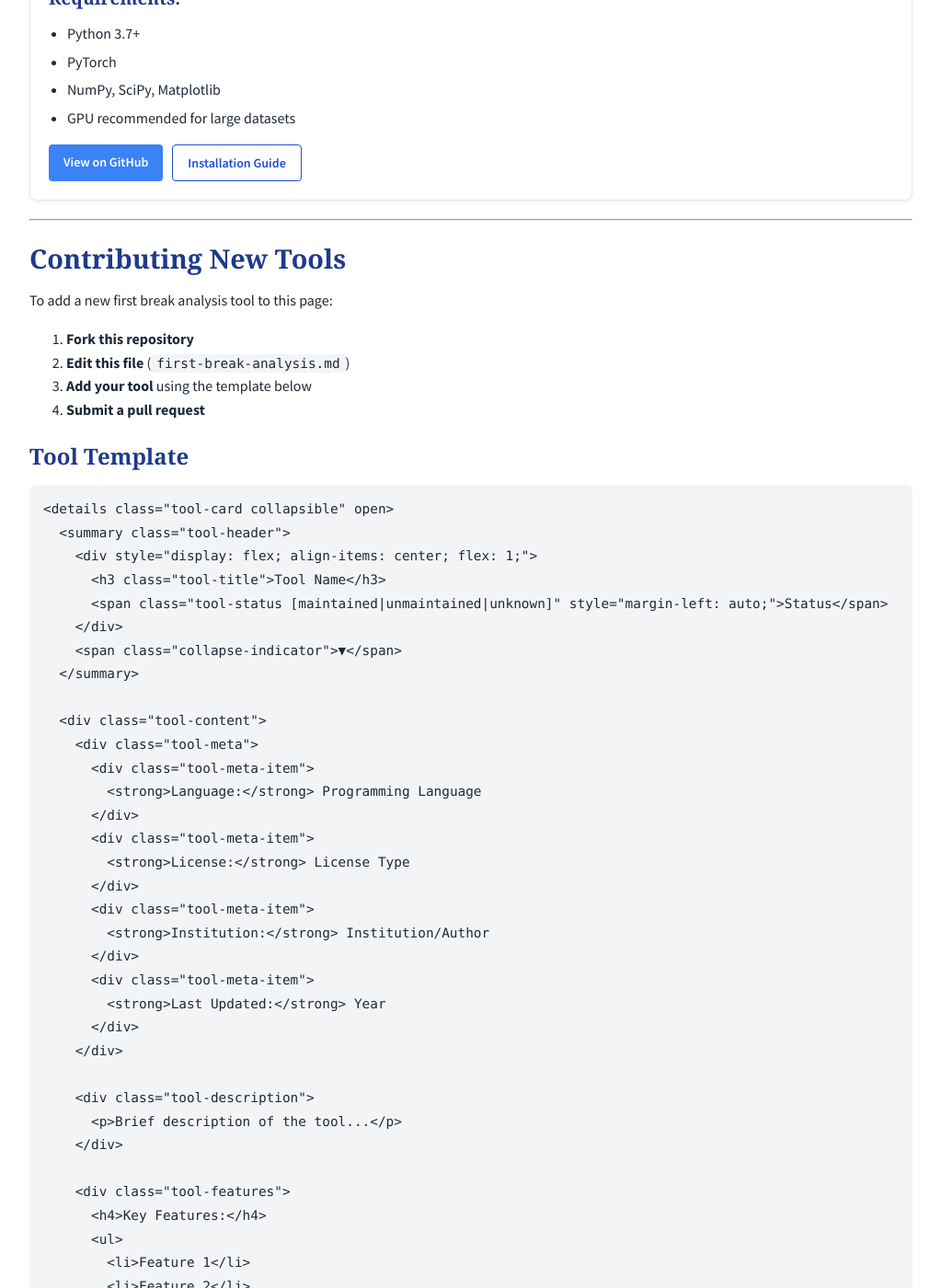
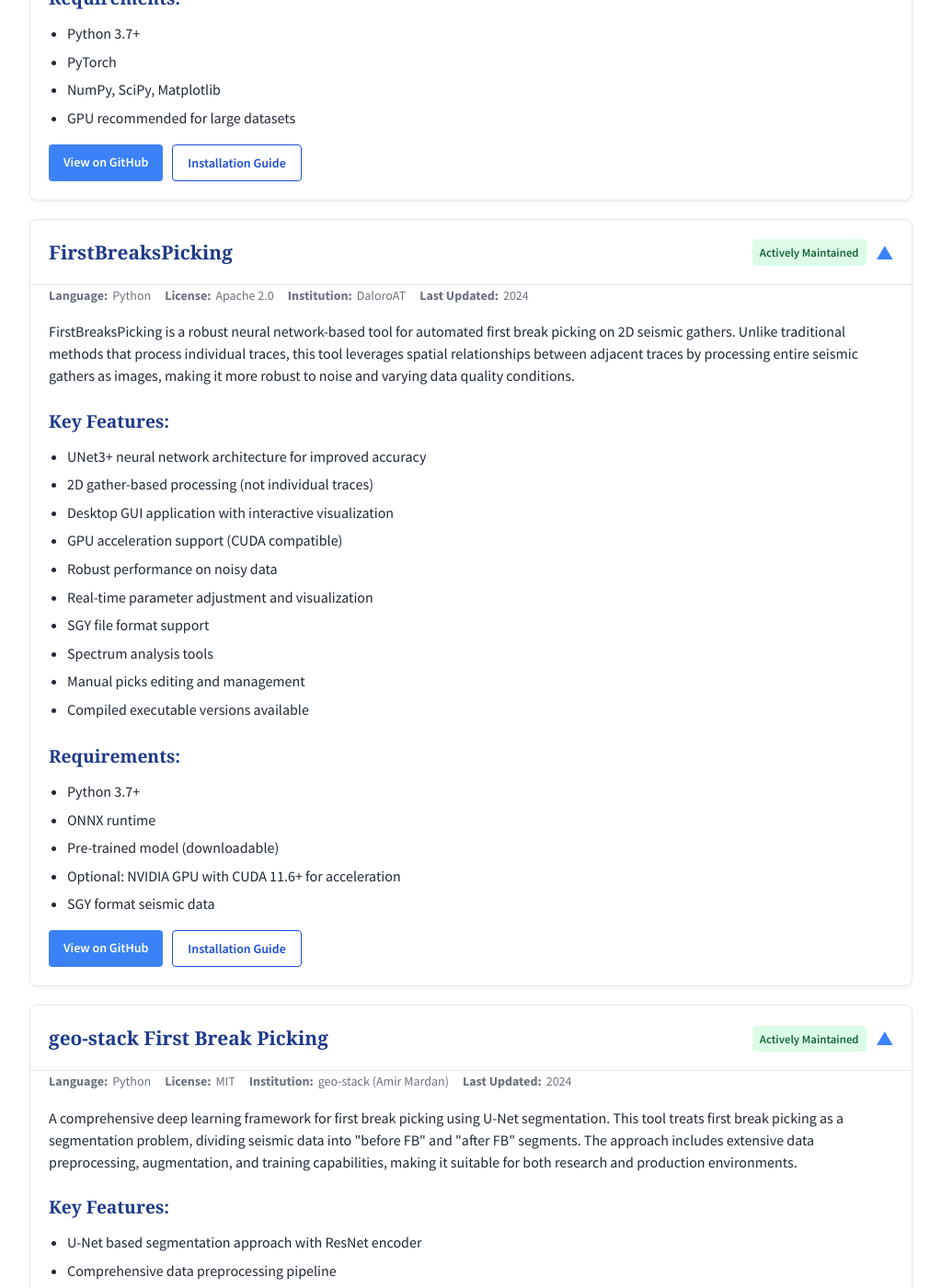
Before and after one commit to dylanmikesell/seismic-software, a Jekyll site: the page built from first-break-analysis.md, in a window 1280 px wide and 1400 px high, scrolled down 886 px. Shown: the whole window at 92% size, without its empty margins (128-1151 px from the left). Built offline with Jekyll 4.4.1, drawn with Linux system fonts in a browser that asks for light colours; some web fonts are replaced; some of the changed text lies outside the part shown.

Commit message:
Add pre-processing section and navigation links for seismic tools

```diff
--- a/_config.yml
+++ b/_config.yml
@@ -15,6 +15,7 @@ plugins:
 # Navigation
 header_pages:
   - index.md
+  - pre-processing.md
   - first-break-analysis.md
 
 # Exclude files from build
--- a/_layouts/default.html
+++ b/_layouts/default.html
@@ -24,6 +24,7 @@
             <nav class="site-nav">
                 <div class="trigger">
                     <a class="page-link" href="{{ '/' | relative_url }}">Home</a>
+                    <a class="page-link" href="{{ '/pre-processing/' | relative_url }}">Pre-processing</a>
                     <a class="page-link" href="{{ '/first-break-analysis/' | relative_url }}">First Break Analysis</a>
                     <!-- Add more method pages here -->
                 </div>
--- a/first-break-analysis.md
+++ b/first-break-analysis.md
@@ -71,6 +71,133 @@ First break picking is a fundamental step in seismic data processing, involving
   </div>
 </details>
 
+<details class="tool-card collapsible" open>
+  <summary class="tool-header">
+    <div style="display: flex; align-items: center; flex: 1;">
+      <h3 class="tool-title">FirstBreaksPicking</h3>
+      <span class="tool-status maintained" style="margin-left: auto;">Actively Maintained</span>
+    </div>
+    <span class="collapse-indicator">▼</span>
+  </summary>
+
+  <div class="tool-content">
+    <div class="tool-meta">
+      <div class="tool-meta-item">
+        <strong>Language:</strong> Python
+      </div>
+      <div class="tool-meta-item">
+        <strong>License:</strong> Apache 2.0
+      </div>
+      <div class="tool-meta-item">
+        <strong>Institution:</strong> DaloroAT
+      </div>
+      <div class="tool-meta-item">
+        <strong>Last Updated:</strong> 2024
+      </div>
+    </div>
+
+    <div class="tool-description">
+      <p>FirstBreaksPicking is a robust neural network-based tool for automated first break picking on 2D seismic gathers. Unlike traditional methods that process individual traces, this tool leverages spatial relationships between adjacent traces by processing entire seismic gathers as images, making it more robust to noise and varying data quality conditions.</p>
+    </div>
+
+    <div class="tool-features">
+      <h4>Key Features:</h4>
+      <ul>
+        <li>UNet3+ neural network architecture for improved accuracy</li>
+        <li>2D gather-based processing (not individual traces)</li>
+        <li>Desktop GUI application with interactive visualization</li>
+        <li>GPU acceleration support (CUDA compatible)</li>
+        <li>Robust performance on noisy data</li>
+        <li>Real-time parameter adjustment and visualization</li>
+        <li>SGY file format support</li>
+        <li>Spectrum analysis tools</li>
+        <li>Manual picks editing and management</li>
+        <li>Compiled executable versions available</li>
+      </ul>
+    </div>
+
+    <div class="tool-features">
+      <h4>Requirements:</h4>
+      <ul>
+        <li>Python 3.7+</li>
+        <li>ONNX runtime</li>
+        <li>Pre-trained model (downloadable)</li>
+        <li>Optional: NVIDIA GPU with CUDA 11.6+ for acceleration</li>
+        <li>SGY format seismic data</li>
+      </ul>
+    </div>
+
+    <div class="tool-links">
+      <a href="https://github.com/DaloroAT/first_breaks_picking" class="btn btn-primary" target="_blank">View on GitHub</a>
+      <a href="https://github.com/DaloroAT/first_breaks_picking#installation" class="btn btn-secondary" target="_blank">Installation Guide</a>
+    </div>
+  </div>
+</details>
+
+<details class="tool-card collapsible" open>
+  <summary class="tool-header">
+    <div style="display: flex; align-items: center; flex: 1;">
+      <h3 class="tool-title">geo-stack First Break Picking</h3>
+      <span class="tool-status maintained" style="margin-left: auto;">Actively Maintained</span>
+    </div>
+    <span class="collapse-indicator">▼</span>
+  </summary>
+
+  <div class="tool-content">
+    <div class="tool-meta">
+      <div class="tool-meta-item">
+        <strong>Language:</strong> Python
+      </div>
+      <div class="tool-meta-item">
+        <strong>License:</strong> MIT
+      </div>
+      <div class="tool-meta-item">
+        <strong>Institution:</strong> geo-stack (Amir Mardan)
+      </div>
+      <div class="tool-meta-item">
+        <strong>Last Updated:</strong> 2024
+      </div>
+    </div>
+
+    <div class="tool-description">
+      <p>A comprehensive deep learning framework for first break picking using U-Net segmentation. This tool treats first break picking as a segmentation problem, dividing seismic data into "before FB" and "after FB" segments. The approach includes extensive data preprocessing, augmentation, and training capabilities, making it suitable for both research and production environments.</p>
+    </div>
+
+    <div class="tool-features">
+      <h4>Key Features:</h4>
+      <ul>
+        <li>U-Net based segmentation approach with ResNet encoder</li>
+        <li>Comprehensive data preprocessing pipeline</li>
+        <li>Data augmentation with overlapping subimages</li>
+        <li>Custom training workflow with validation</li>
+        <li>Fine-tuning capabilities for domain adaptation</li>
+        <li>Batch processing and single shot prediction modes</li>
+        <li>Multiple model architectures (U-Net variants)</li>
+        <li>Learning rate scheduling and checkpointing</li>
+        <li>Smoothing algorithms for artifact reduction</li>
+        <li>Published academic methodology</li>
+      </ul>
+    </div>
+
+    <div class="tool-features">
+      <h4>Requirements:</h4>
+      <ul>
+        <li>Python 3.7+</li>
+        <li>PyTorch</li>
+        <li>NumPy, Pandas</li>
+        <li>Data in .npy and .txt formats</li>
+        <li>GPU recommended for training</li>
+        <li>Proper dataset preparation with FB annotations</li>
+      </ul>
+    </div>
+
+    <div class="tool-links">
+      <a href="https://github.com/geo-stack/first_break_picking" class="btn btn-primary" target="_blank">View on GitHub</a>
+      <a href="https://geo-stack.github.io/first_break_picking" class="btn btn-secondary" target="_blank">Documentation</a>
+    </div>
+  </div>
+</details>
+
 ---
 
 ## Contributing New Tools
```
Also changed, not shown: index.md (+4 -0 lines), pre-processing.md (added, +159 -0 lines).
